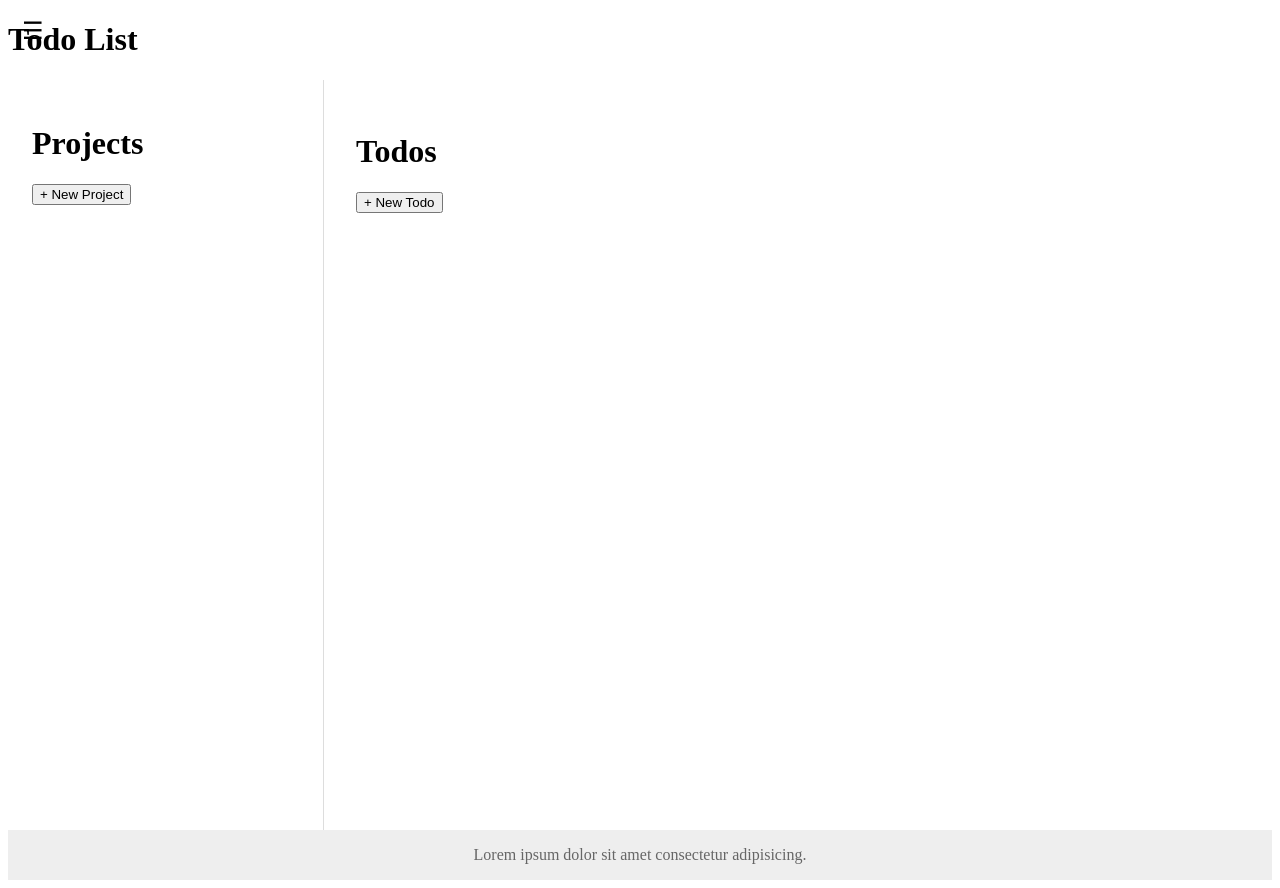
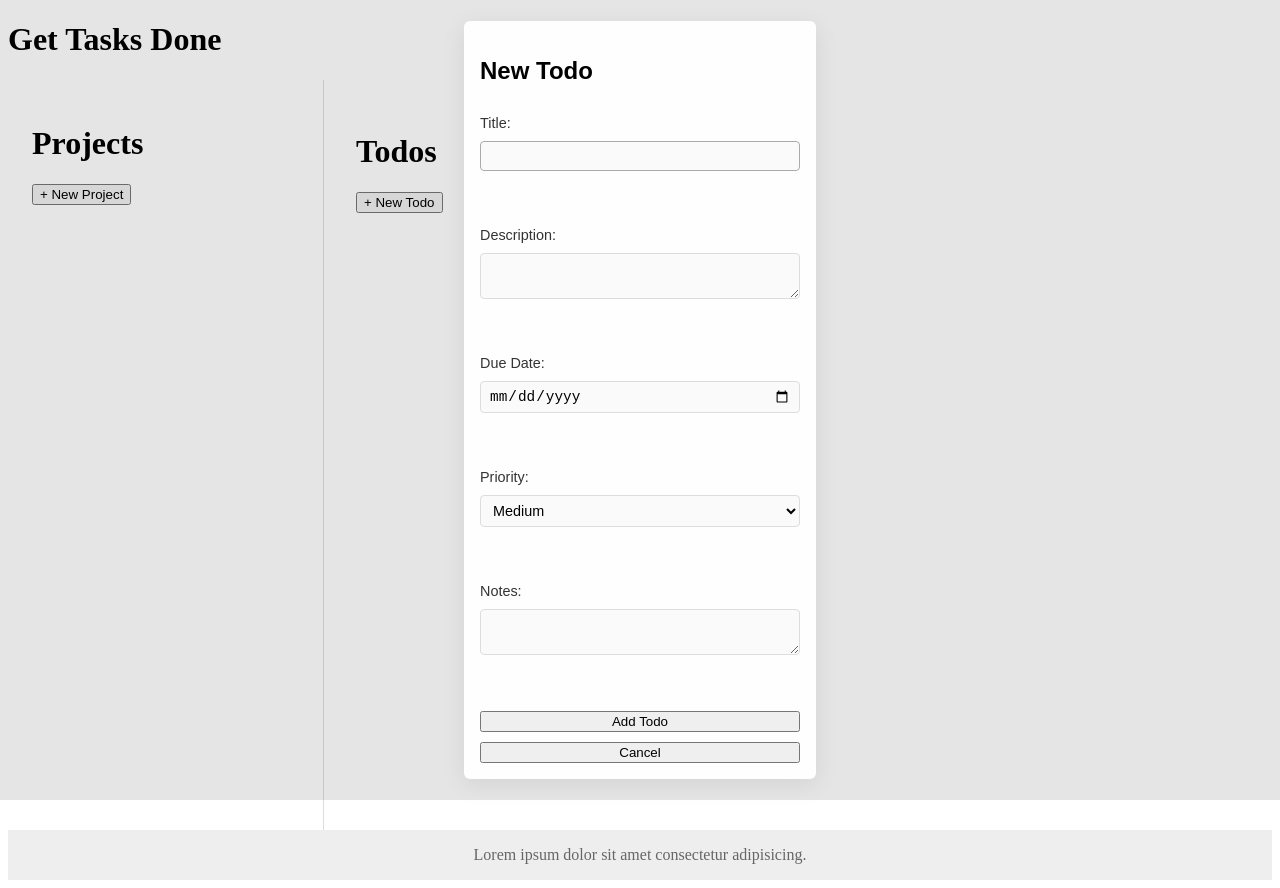
Before and after one commit to GuyMoreno/odin-todo-list, a website built with webpack: page src/template.html in a window 1280 px wide. Both pictures are taken after a click on the button "+ New Todo". Built offline with nearby package versions, Linux system fonts and the light colour scheme.

Commit message:
started working on Dom, created Dialog

```diff
--- /dev/null
+++ b/src/Dom.js
@@ -0,0 +1,9 @@
+import Todo from "./todo";
+
+const todoDialog = document.getElementById("todo-dialog");
+
+const todoButton = document.getElementById("todo-btn");
+
+todoButton.addEventListener("click", () => {
+  todoDialog.showModal();
+});
--- a/src/styles.css
+++ b/src/styles.css
@@ -33,6 +33,46 @@
   padding: 2rem;
 }
 
+dialog {
+  border: none;
+  border-radius: 6px;
+  padding: 16px;
+  max-width: 320px;
+  width: 90%;
+  box-shadow: 0 6px 24px rgba(0, 0, 0, 0.08);
+  font-family: sans-serif;
+  background-color: #fefefe;
+}
+
+form {
+  display: flex;
+  flex-direction: column;
+  gap: 10px;
+}
+
+label {
+  font-size: 0.9rem;
+  color: #333;
+}
+
+input,
+textarea,
+select {
+  padding: 6px 8px;
+  font-size: 0.9rem;
+  border: 1px solid #ddd;
+  border-radius: 4px;
+  background-color: #fafafa;
+  transition: border 0.2s;
+}
+
+input:focus,
+textarea:focus,
+select:focus {
+  border-color: #aaa;
+  outline: none;
+}
+
 .footer {
   grid-column: 1 / -1; /* span all 12 columns */
   background-color: #eee;
--- a/src/template.html
+++ b/src/template.html
@@ -5,10 +5,9 @@
     <meta name="viewport" content="width=device-width, initial-scale=1.0" />
     <title>Todo List app</title>
   </head>
-  <h1>Todo List</h1>
   <body>
+    <h1>Get Tasks Done</h1>
     <div class="container">
-      <button id="toggle-sidebar" class="button">☰</button>
       <div class="sidebar">
         <h1>Projects</h1>
         <ul id="project-list"></ul>
@@ -16,8 +15,35 @@
       </div>
       <div class="main-content">
         <h1>Todos</h1>
-        <button id="addTodoBtn" class="button">+ New Todo</button>
-        <div id="todo-list"></div>
+        <button id="todo-btn" class="button">+ New Todo</button>
+        <dialog id="todo-dialog">
+          <form id="todo-form" method="dialog">
+            <h2>New Todo</h2>
+            <label for="title">Title:</label>
+            <input type="text" id="title" name="title" required /><br /><br />
+
+            <label for="description">Description:</label>
+            <textarea id="description" name="description"></textarea
+            ><br /><br />
+
+            <label for="dueDate">Due Date:</label>
+            <input type="date" id="dueDate" name="dueDate" /><br /><br />
+
+            <label for="priority">Priority:</label>
+            <select id="priority" name="priority">
+              <option value="LOW">Low</option>
+              <option value="MEDIUM" selected>Medium</option>
+              <option value="HIGH">High</option></select
+            ><br /><br />
+
+            <label for="notes">Notes:</label>
+            <textarea id="notes" name="notes"></textarea><br /><br />
+
+            <button type="submit">Add Todo</button>
+            <button type="button" id="closeDialog">Cancel</button>
+          </form>
+        </dialog>
+        <div id="todos-container"></div>
       </div>
       <div class="footer">
         Lorem ipsum dolor sit amet consectetur adipisicing.
```
Also changed, not shown: src/index.js (+3 -10 lines), src/projectDom.js (deleted).
